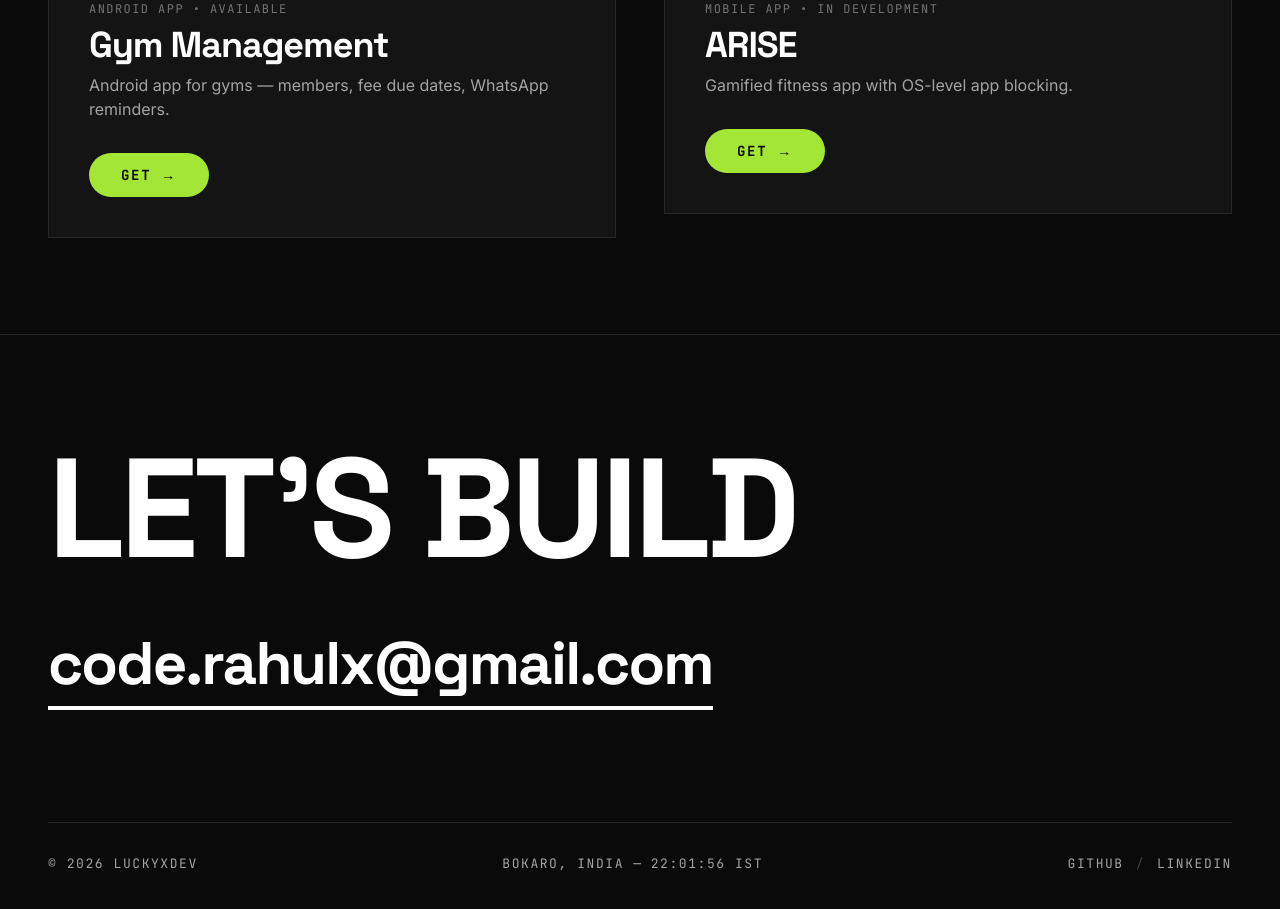
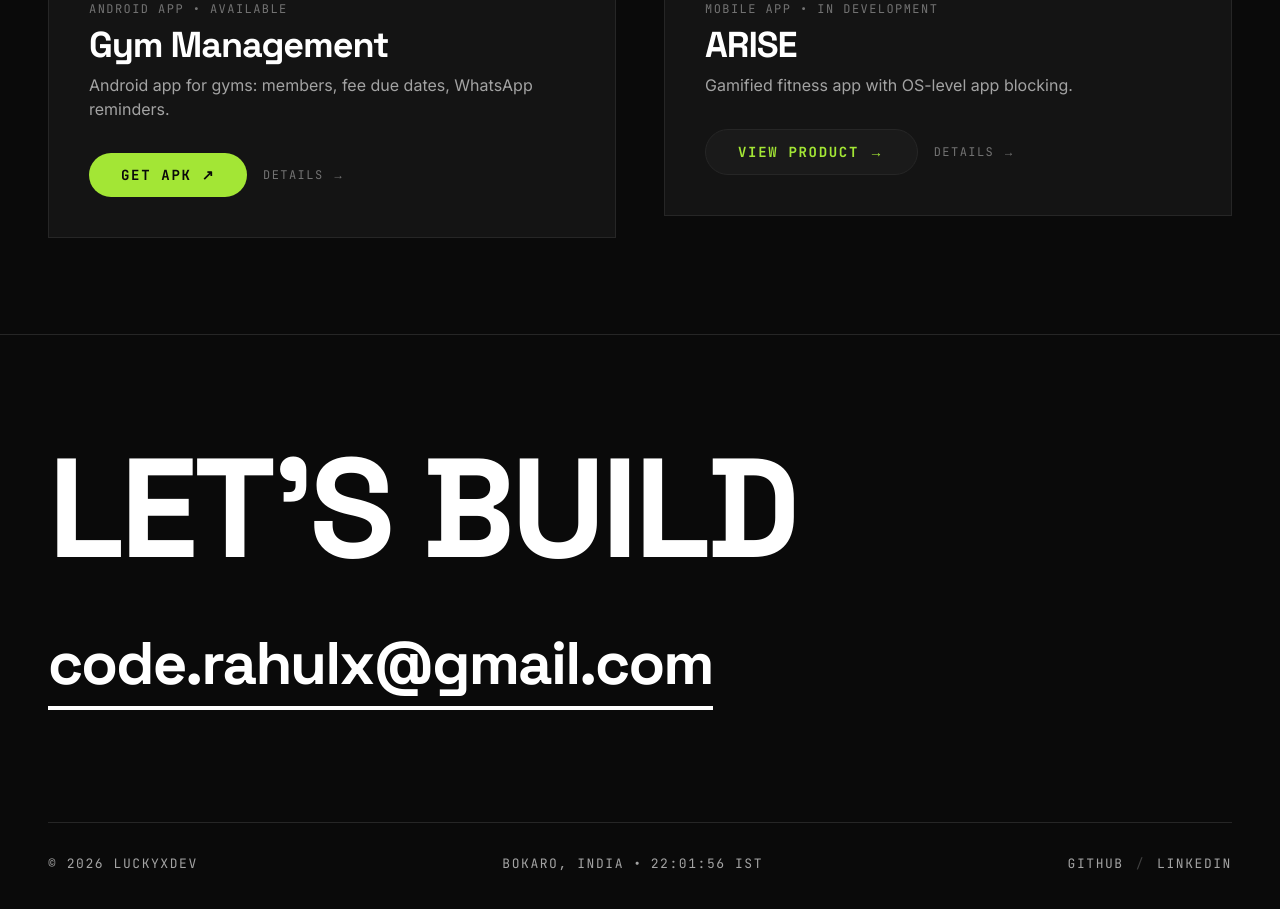
Before and after one commit to rahulx-dev/Portfolio, a Next.js app: page /products in a window 1280 px wide. Shown: the part 880-1789 px from the top of the page. Built offline with nearby package versions, Linux system fonts and the light colour scheme.

Commit message:
feat: isolate avatar portrait, link gym management APK to Google Drive, and remove dashes

```diff
--- a/app/not-found.tsx
+++ b/app/not-found.tsx
@@ -3,7 +3,7 @@ import { WordReveal } from "@/components/WordReveal";
 import { ScrollReveal } from "@/components/ScrollReveal";
 
 export const metadata = {
-  title: "404 — Page Not Found",
+  title: "404 • Page Not Found",
   description: "The page you are looking for does not exist.",
 };
 
--- a/app/page.tsx
+++ b/app/page.tsx
@@ -6,9 +6,9 @@ import { ScrollReveal } from "@/components/ScrollReveal";
 import { PROJECTS, PRODUCTS, ABOUT_COPY } from "@/lib/data";
 
 export const metadata: Metadata = {
-  title: "Lucky (Rahul Mahato) — App & Web Developer",
+  title: "Lucky (Rahul Mahato) • App & Web Developer",
   description:
-    "Lucky builds Android & web apps end-to-end — creator of ARISE and Gym Management. Web developer from Bokaro, Jharkhand, India.",
+    "Lucky builds Android & web apps end to end, creator of ARISE and Gym Management. Web developer from Bokaro, Jharkhand, India.",
   alternates: {
     canonical: "/",
   },
@@ -43,7 +43,7 @@ export default function HomePage() {
         <div className="flex-1 flex flex-col md:flex-row items-center justify-between gap-6 md:gap-4 my-auto w-full">
           {/* Mobile Top (~45vh) / Desktop Right (~55%): AsciiPortrait */}
           <div className="order-1 md:order-2 w-full md:w-[55%] h-[42vh] sm:h-[48vh] md:h-full flex items-center justify-center md:justify-end relative">
-            <AsciiPortrait className="w-full max-w-[360px] sm:max-w-[420px] md:max-w-[500px] lg:max-w-[560px] h-full max-h-[calc(100vh-140px)] aspect-[9/16] border border-[#262626]" />
+            <AsciiPortrait className="w-full max-w-[360px] sm:max-w-[440px] md:max-w-[520px] lg:max-w-[580px] h-auto max-h-[calc(100vh-140px)] aspect-square border border-[#262626]" />
           </div>
 
           {/* Mobile Bottom / Desktop Left (~45%): Massive LUCKY + 1-Line Tagline */}
@@ -165,11 +165,11 @@ export default function HomePage() {
         <div className="divide-y divide-[#262626]">
           {PRODUCTS.map((product) => (
             <ScrollReveal key={product.id}>
-              <Link
-                href={`/products/${product.slug}`}
-                className="group py-8 sm:py-10 flex flex-col md:flex-row md:items-center justify-between gap-6 transition-all hover:bg-[#141414] px-6 -mx-6 border-l-2 border-transparent hover:border-[#A3E635]"
-              >
-                <div>
+              <div className="group py-8 sm:py-10 flex flex-col md:flex-row md:items-center justify-between gap-6 transition-all hover:bg-[#141414] px-6 -mx-6 border-l-2 border-transparent hover:border-[#A3E635]">
+                <Link
+                  href={`/products/${product.slug}`}
+                  className="flex-1 focus-visible:outline-none"
+                >
                   <div className="flex items-center gap-4 mb-1">
                     <h3 className="font-heading text-2xl sm:text-3xl md:text-4xl font-bold text-white group-hover:text-[#A3E635] group-hover:translate-x-2 transition-all duration-300">
                       {product.name}
@@ -181,17 +181,31 @@ export default function HomePage() {
                   <p className="font-body text-sm text-[#737373]">
                     {product.tagline}
                   </p>
-                </div>
+                </Link>
 
                 <div className="flex items-center gap-6 self-start md:self-auto">
                   <span className="font-mono-label text-xs text-[#737373] hidden sm:block">
                     {product.type}
                   </span>
-                  <span className="inline-flex items-center justify-center min-h-[44px] px-5 py-2 bg-[#0A0A0A] border border-[#262626] group-hover:border-[#A3E635] text-[#A3E635] font-mono-label text-xs font-bold tracking-wider transition-colors rounded-full">
-                    GET ↗
-                  </span>
+                  {product.downloadUrl ? (
+                    <a
+                      href={product.downloadUrl}
+                      target="_blank"
+                      rel="noopener noreferrer"
+                      className="inline-flex items-center justify-center min-h-[44px] px-6 py-2 bg-[#A3E635] hover:bg-white text-[#0A0A0A] font-mono-label text-xs font-bold tracking-wider transition-colors rounded-full"
+                    >
+                      GET APK ↗
+                    </a>
+                  ) : (
+                    <Link
+                      href={`/products/${product.slug}`}
+                      className="inline-flex items-center justify-center min-h-[44px] px-5 py-2 bg-[#0A0A0A] border border-[#262626] hover:border-[#A3E635] text-[#A3E635] font-mono-label text-xs font-bold tracking-wider transition-colors rounded-full"
+                    >
+                      DETAILS →
+                    </Link>
+                  )}
                 </div>
-              </Link>
+              </div>
             </ScrollReveal>
           ))}
         </div>
--- a/app/products/[slug]/page.tsx
+++ b/app/products/[slug]/page.tsx
@@ -30,7 +30,7 @@ export async function generateMetadata({
   }
 
   return {
-    title: `${product.name} — Products | luckyxdev`,
+    title: `${product.name} • Products | luckyxdev`,
     description: `${product.name}: ${product.tagline}`,
     alternates: {
       canonical: `/products/${product.slug}`,
@@ -147,7 +147,7 @@ export default async function ProductDetailPage({ params }: ProductPageProps) {
                 className="flex items-start gap-4 font-body text-lg sm:text-xl text-[#D4D4D4] leading-relaxed"
               >
                 <span className="font-mono-label text-[#A3E635] text-base select-none pt-0.5">
-                  —
+                  •
                 </span>
                 <span>{feature}</span>
               </li>
--- a/app/products/page.tsx
+++ b/app/products/page.tsx
@@ -5,7 +5,7 @@ import { ScrollReveal } from "@/components/ScrollReveal";
 import { PRODUCTS } from "@/lib/data";
 
 export const metadata: Metadata = {
-  title: "Products — Lucky (Rahul Mahato)",
+  title: "Products • Lucky (Rahul Mahato)",
   description:
     "Android mobile applications and software products built by Lucky. Available for use.",
   alternates: {
@@ -72,13 +72,30 @@ export default function ProductsPage() {
                   {product.tagline}
                 </p>
 
-                {/* Accent Pill "GET" → Product Page */}
-                <div>
+                {/* Accent Pill "GET" */}
+                <div className="flex items-center gap-4">
+                  {product.downloadUrl ? (
+                    <a
+                      href={product.downloadUrl}
+                      target="_blank"
+                      rel="noopener noreferrer"
+                      className="inline-flex items-center justify-center min-h-[44px] px-8 py-3 bg-[#A3E635] text-[#0A0A0A] font-mono-label text-xs sm:text-sm font-bold tracking-wider hover:bg-white transition-colors focus-visible:outline-none rounded-full"
+                    >
+                      GET APK ↗
+                    </a>
+                  ) : (
+                    <Link
+                      href={`/products/${product.slug}`}
+                      className="inline-flex items-center justify-center min-h-[44px] px-8 py-3 bg-[#1a1a1a] text-[#A3E635] border border-[#262626] font-mono-label text-xs sm:text-sm font-bold tracking-wider hover:border-[#A3E635] transition-colors focus-visible:outline-none rounded-full"
+                    >
+                      VIEW PRODUCT →
+                    </Link>
+                  )}
                   <Link
                     href={`/products/${product.slug}`}
-                    className="inline-flex items-center justify-center min-h-[44px] px-8 py-3 bg-[#A3E635] text-[#0A0A0A] font-mono-label text-xs sm:text-sm font-bold tracking-wider hover:bg-white transition-colors focus-visible:outline-none rounded-full"
+                    className="font-mono-label text-xs text-[#737373] hover:text-white transition-colors py-2"
                   >
-                    GET →
+                    DETAILS →
                   </Link>
                 </div>
               </div>
--- a/app/projects/[slug]/page.tsx
+++ b/app/projects/[slug]/page.tsx
@@ -30,7 +30,7 @@ export async function generateMetadata({
   }
 
   return {
-    title: `${project.name} — Projects | luckyxdev`,
+    title: `${project.name} • Projects | luckyxdev`,
     description: `${project.name}: ${project.tagline}. Designed and built by Lucky.`,
     alternates: {
       canonical: `/projects/${project.slug}`,
@@ -131,7 +131,7 @@ export default async function ProjectDetailPage({ params }: ProjectPageProps) {
           <ul className="font-mono-label text-sm text-[#D4D4D4] space-y-3">
             {project.builtWith.map((tech) => (
               <li key={tech} className="flex items-center gap-3">
-                <span className="text-[#A3E635] text-sm">―</span>
+                <span className="text-[#A3E635] text-sm">•</span>
                 <span>{tech}</span>
               </li>
             ))}
--- a/app/projects/page.tsx
+++ b/app/projects/page.tsx
@@ -5,7 +5,7 @@ import { ScrollReveal } from "@/components/ScrollReveal";
 import { PROJECTS } from "@/lib/data";
 
 export const metadata: Metadata = {
-  title: "Projects — Lucky (Rahul Mahato)",
+  title: "Projects • Lucky (Rahul Mahato)",
   description:
     "All work and applications built by Lucky, including ARISE and Gym Management.",
   alternates: {
--- a/components/ContactFooter.tsx
+++ b/components/ContactFooter.tsx
@@ -33,7 +33,7 @@ export default function ContactFooter() {
 
           {/* Center: Location + Live IST Clock */}
           <div className="flex items-center gap-2">
-            <span>BOKARO, INDIA —</span>
+            <span>BOKARO, INDIA •</span>
             <LiveClock />
           </div>
 
--- a/lib/data.ts
+++ b/lib/data.ts
@@ -26,9 +26,9 @@ export interface ProductItem {
 }
 
 export const SITE_METADATA = {
-  title: "Lucky (Rahul Mahato) — App & Web Developer",
+  title: "Lucky (Rahul Mahato) • App & Web Developer",
   description:
-    "Lucky builds Android & web apps end-to-end — creator of ARISE and Gym Management. Web developer from Bokaro, Jharkhand, India.",
+    "Lucky builds Android & web apps end to end, creator of ARISE and Gym Management. Web developer from Bokaro, Jharkhand, India.",
   url: "https://luckyxdev.me",
   author: "Rahul Kumar Mahato",
   displayName: "Lucky",
@@ -49,7 +49,7 @@ export const SITE_METADATA = {
 };
 
 export const ABOUT_COPY =
-  "Web developer from Jharkhand, India. I design and build Android & web apps end-to-end — and ship them.";
+  "Web developer from Jharkhand, India. I design and build Android & web apps end to end and ship them.";
 
 export const PROJECTS: ProjectItem[] = [
   {
@@ -65,13 +65,13 @@ export const PROJECTS: ProjectItem[] = [
       "Complete exercise goals to unlock restricted applications on your device.",
     ],
     builtWith: ["React Native", "TypeScript", "Tailwind CSS", "Expo", "SQLite"],
-    status: "Active development — Launching 2026",
+    status: "Active development • Launching 2026",
   },
   {
     id: "gym-management",
     slug: "gym-management",
     name: "Gym Management",
-    tagline: "Android app for gyms — members, fee due dates, WhatsApp reminders.",
+    tagline: "Android app for gyms: members, fee due dates, WhatsApp reminders.",
     year: "2026",
     type: "ANDROID APP",
     metaStatus: "STABLE RELEASE",
@@ -79,7 +79,7 @@ export const PROJECTS: ProjectItem[] = [
       "Management app designed for gym owners to track members, automate monthly fee due dates, and send one-tap WhatsApp reminders.",
     ],
     builtWith: ["React Native / Expo (Android)"],
-    status: "Android APK — free download from the Products page.",
+    status: "Android APK available for free download from the Products page.",
   },
 ];
 
@@ -88,7 +88,7 @@ export const PRODUCTS: ProductItem[] = [
     id: "gym-management",
     slug: "gym-management",
     name: "Gym Management",
-    tagline: "Android app for gyms — members, fee due dates, WhatsApp reminders.",
+    tagline: "Android app for gyms: members, fee due dates, WhatsApp reminders.",
     tag: "ANDROID APK",
     type: "ANDROID APP",
     metaStatus: "AVAILABLE",
```
Also changed, not shown: app/layout.tsx (+8 -8 lines), components/AsciiPortrait.tsx (+8 -3 lines), public/portrait.jpg.
